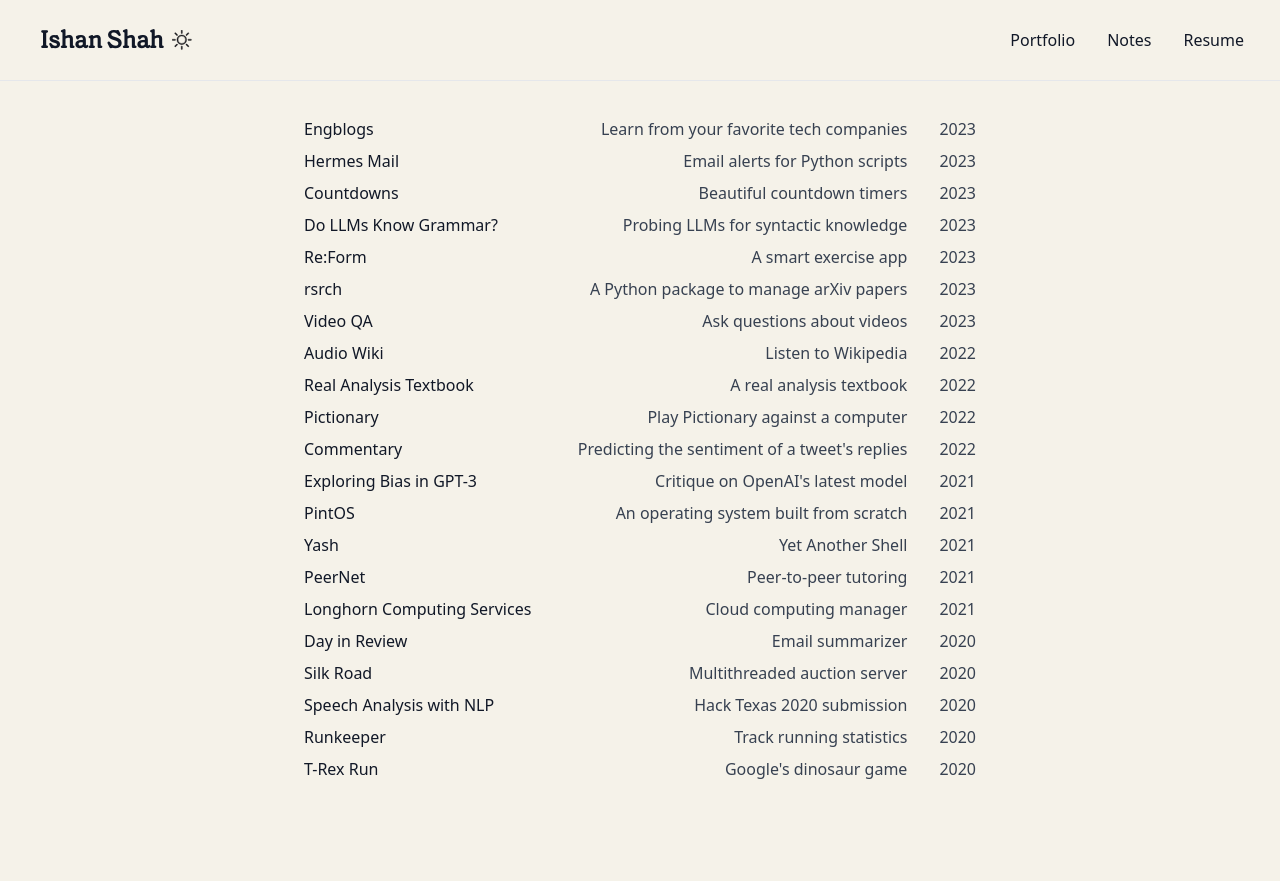
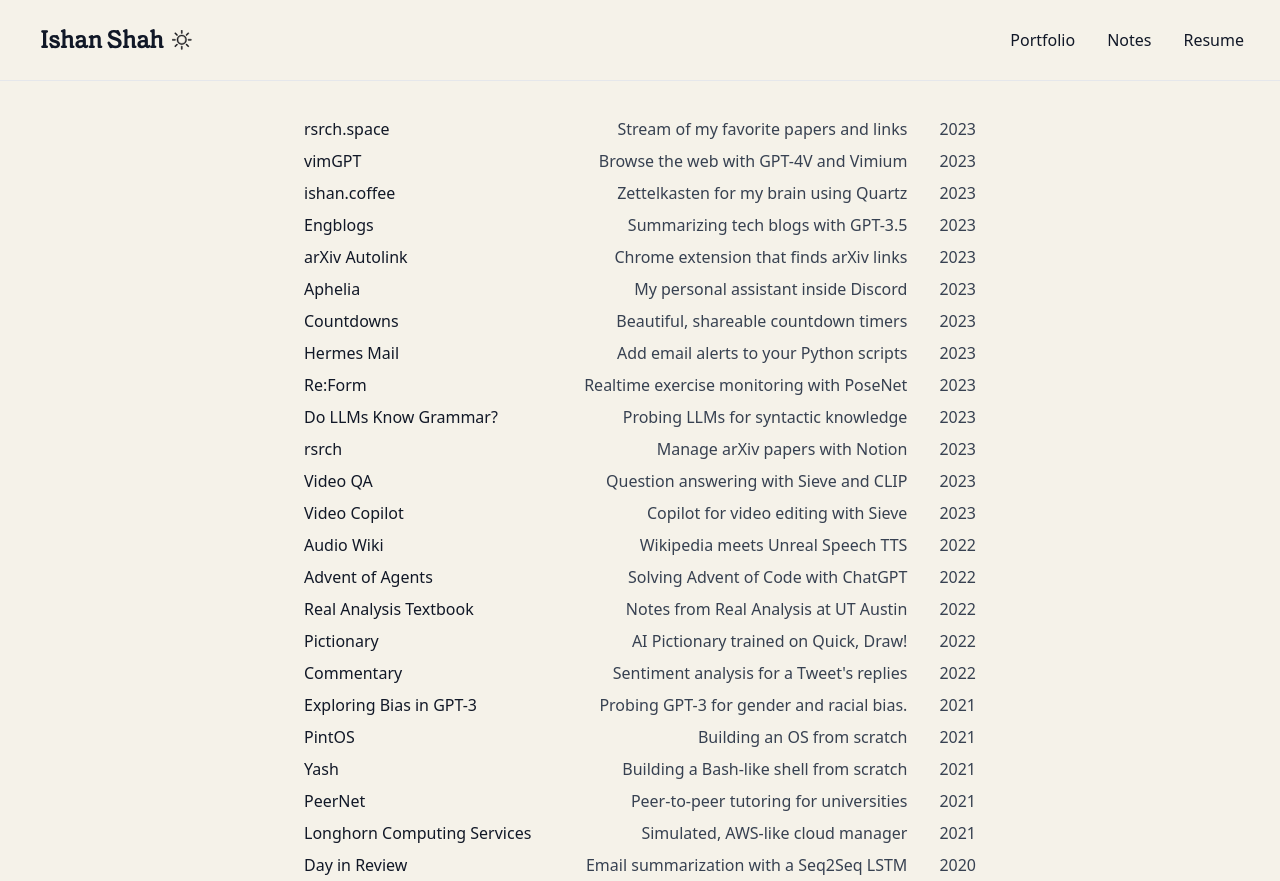
Before and after one commit to technoabsurdist/emilioandere.com, a Next.js app: page /portfolio in a window 1280 px wide. Built offline with nearby package versions, Linux system fonts and the light colour scheme.

Commit message:
Update copy for projects

```diff
--- a/src/components/Portfolio.js
+++ b/src/components/Portfolio.js
@@ -13,7 +13,7 @@
 export function Portfolio() {
   return (
     <div className="relative flex max-h-screen w-full flex-col overflow-y-scroll scrollbar-hide scroll-smooth px-8">
-      <div className="mx-auto w-full max-w-2xl mt-8 mb-32">
+      <div className="mx-auto w-full max-w-2xl mt-4 sm:mt-8 mb-32">
         {ProjectData.projectsList.map((project, index) => {
           return <Project
             key={index}
--- a/src/data/projects.js
+++ b/src/data/projects.js
@@ -1,21 +1,57 @@
 const projectsList = [
+  {
+    name: "rsrch.space",
+    date: "2023",
+    tagline: "Stream of my favorite papers and links",
+    link: "https://www.rsrch.space/"
+  },
+  {
+    name: "vimGPT",
+    date: "2023",
+    tagline: "Browse the web with GPT-4V and Vimium",
+    link: "https://github.com/ishan0102/vimGPT"
+  },
+  {
+    name: "ishan.coffee",
+    date: "2023",
+    tagline: "Zettelkasten for my brain using Quartz",
+    link: "https://www.ishan.coffee/"
+  },
   {
     name: "Engblogs",
     date: "2023",
-    tagline: "Learn from your favorite tech companies",
+    tagline: "Summarizing tech blogs with GPT-3.5",
     link: "https://engblogs.dev"
+  },
+  {
+    name: "arXiv Autolink",
+    date: "2023",
+    tagline: "Chrome extension that finds arXiv links",
+    link: "https://github.com/ishan0102/arxiv-autolink"
+  },
+  {
+    name: "Aphelia",
+    date: "2023",
+    tagline: "My personal assistant inside Discord",
+    link: "https://github.com/ishan0102/aphelia"
+  },
+  {
+    name: "Countdowns",
+    date: "2023",
+    tagline: "Beautiful, shareable countdown timers",
+    link: "https://countdowns.live"
   },
   {
     name: "Hermes Mail",
     date: "2023",
-    tagline: "Email alerts for Python scripts",
+    tagline: "Add email alerts to your Python scripts",
     link: "https://github.com/ishan0102/hermes-mail"
   },
   {
-    name: "Countdowns",
+    name: "Re:Form",
     date: "2023",
-    tagline: "Beautiful countdown timers",
-    link: "https://countdowns.live"
+    tagline: "Realtime exercise monitoring with PoseNet",
+    link: "https://www.youtube.com/watch?v=ir3zXi55mm4"
   },
   {
     name: "Do LLMs Know Grammar?",
@@ -24,106 +60,111 @@
     link: "/static/pdf/llm-grammar.pdf"
   },
   {
-    name: "Re:Form",
-    date: "2023",
-    tagline: "A smart exercise app",
-    link: "https://www.youtube.com/watch?v=ir3zXi55mm4"
-  },
-  {
     name: "rsrch",
     date: "2023",
-    tagline: "A Python package to manage arXiv papers",
+    tagline: "Manage arXiv papers with Notion",
     link: "https://github.com/ishan0102/rsrch"
   },
   {
     name: "Video QA",
     date: "2023",
-    tagline: "Ask questions about videos",
+    tagline: "Question answering with Sieve and CLIP",
     link: "https://github.com/ishan0102/video-qa"
+  },
+  {
+    name: "Video Copilot",
+    date: "2023",
+    tagline: "Copilot for video editing with Sieve",
+    link: "https://github.com/ishan0102/video-copilot"
   },
   {
     name: "Audio Wiki",
     date: "2022",
-    tagline: "Listen to Wikipedia",
+    tagline: "Wikipedia meets Unreal Speech TTS",
     link: "https://audio.wiki"
+  },
+  {
+    name: "Advent of Agents",
+    date: "2022",
+    tagline: "Solving Advent of Code with ChatGPT",
+    link: "https://github.com/ishan0102/aoc-2022-chatgpt"
   },
   {
     name: "Real Analysis Textbook",
     date: "2022",
-    tagline: "A real analysis textbook",
+    tagline: "Notes from Real Analysis at UT Austin",
     link: "/static/pdf/real-analysis.pdf"
   },
   {
     name: "Pictionary",
     date: "2022",
-    tagline: "Play Pictionary against a computer",
-    link: "/static/pdf/pictionary.pdf"
+    tagline: "AI Pictionary trained on Quick, Draw!",
+    link: "https://github.com/ishan0102/pictionary"
   },
   {
     name: "Commentary",
     date: "2022",
-    tagline: "Predicting the sentiment of a tweet's replies",
+    tagline: "Sentiment analysis for a Tweet's replies",
     link: "https://github.com/ishan0102/commentary"
   },
   {
     name: "Exploring Bias in GPT-3",
     date: "2021",
-    tagline: "Critique on OpenAI's latest model",
+    tagline: "Probing GPT-3 for gender and racial bias.",
     link: "/static/pdf/gpt3.pdf"
   },
   {
     name: "PintOS",
     date: "2021",
-    tagline: "An operating system built from scratch",
+    tagline: "Building an OS from scratch",
     link: "https://web.stanford.edu/class/cs140/projects/pintos/pintos_1.html"
   },
   {
     name: "Yash",
     date: "2021",
-    tagline: "Yet Another Shell",
-    link: ""
+    tagline: "Building a Bash-like shell from scratch",
+    link: "https://magicant.github.io/yash/"
   },
   {
     name: "PeerNet",
     date: "2021",
-    tagline: "Peer-to-peer tutoring",
-    link: ""
+    tagline: "Peer-to-peer tutoring for universities",
   },
   {
     name: "Longhorn Computing Services",
     date: "2021",
-    tagline: "Cloud computing manager",
+    tagline: "Simulated, AWS-like cloud manager",
     link: "https://github.com/JimothyGreene/EE461L-Group2-FinalProject"
   },
   {
     name: "Day in Review",
     date: "2020",
-    tagline: "Email summarizer",
-    link: "https://github.com/DayInReview/day-in-review"
+    tagline: "Email summarization with a Seq2Seq LSTM",
+    link: "https://github.com/DayInReview/email-summarizer"
   },
   {
     name: "Silk Road",
     date: "2020",
-    tagline: "Multithreaded auction server",
-    link: ""
+    tagline: "Multithreaded auction server in Java",
+    link: "https://github.com/ishan0102/silk-road"
   },
   {
-    name: "Speech Analysis with NLP",
+    name: "Speech Feedback",
     date: "2020",
-    tagline: "Hack Texas 2020 submission",
-    link: "https://devpost.com/software/nlp-speech-analysis"
+    tagline: "Speech analysis with Google Cloud NLP",
+    link: "https://github.com/ishan0102/hacktx-20"
   },
   {
     name: "Runkeeper",
     date: "2020",
-    tagline: "Track running statistics",
+    tagline: "Track running with an Excel database",
     link: "https://github.com/ishan0102/runkeeper"
   },
   {
     name: "T-Rex Run",
     date: "2020",
-    tagline: "Google's dinosaur game",
-    link: "https://www.youtube.com/watch?v=mLqsLVLjyEE"
+    tagline: "Chrome's dinosaur game on the TM4C",
+    link: "https://github.com/ishan0102/t-rex-run"
   }
 ];
 
```
Also changed, not shown: 1 other file (tests, documents, lock files or other folders).
